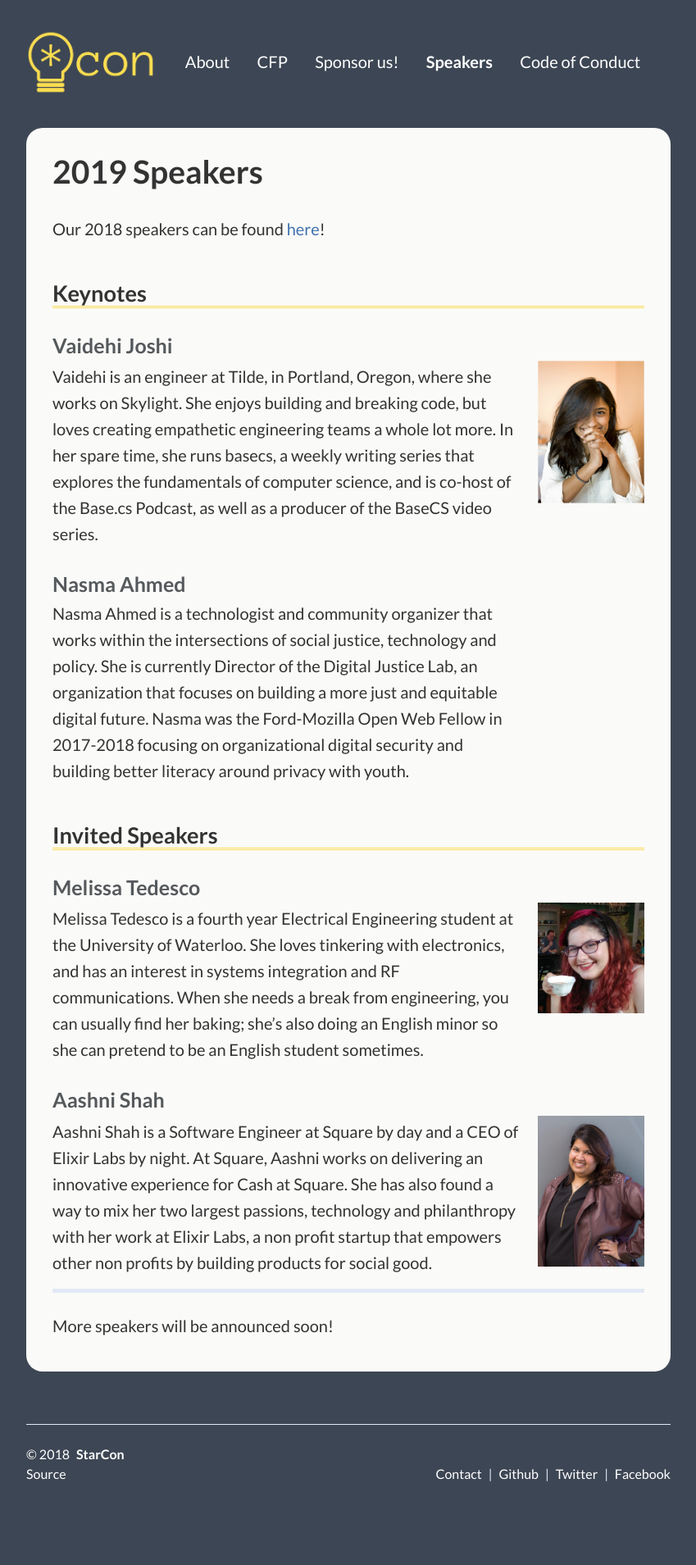
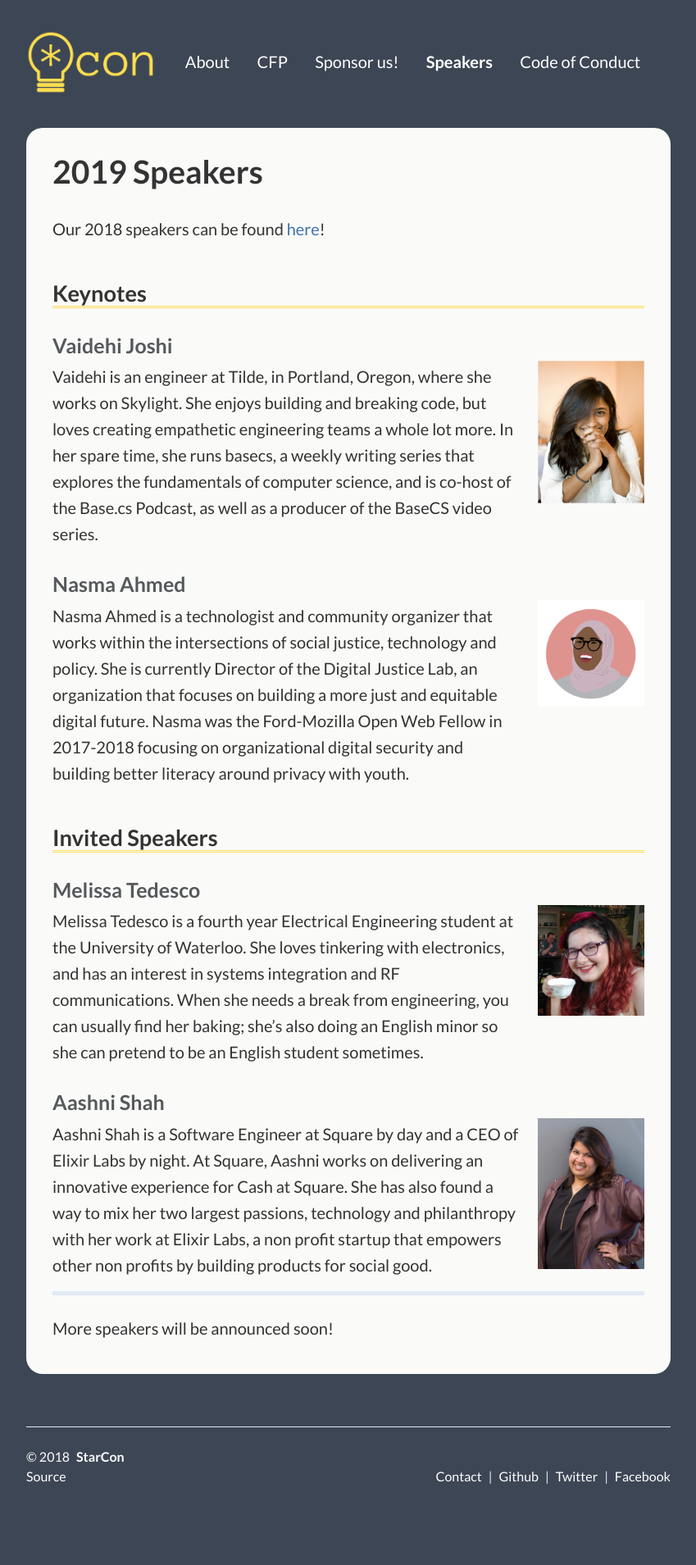
Before and after one commit to StarConKW/starconkw.github.io, a Jekyll site: the page built from _pages/speakers.md, in a window 1280 px wide. Shown: the whole page at 82% size, without its empty margins (215-1064 px from the left). Built offline with Jekyll 4.4.1, drawn with Linux system fonts in a browser that asks for light colours.

Commit message:
add headshot

```diff
--- a/_pages/speakers.md
+++ b/_pages/speakers.md
@@ -20,6 +20,8 @@ Vaidehi is an engineer at Tilde, in Portland, Oregon, where she works on Skyligh
 </p>
 
 ### Nasma Ahmed
+
+![](/assets/img/speakers/nasma.png)
 
 <p class="bio">
 Nasma Ahmed is a technologist and community organizer that works  within the
```
Also changed, not shown: assets/img/speakers/nasma.png (added).
